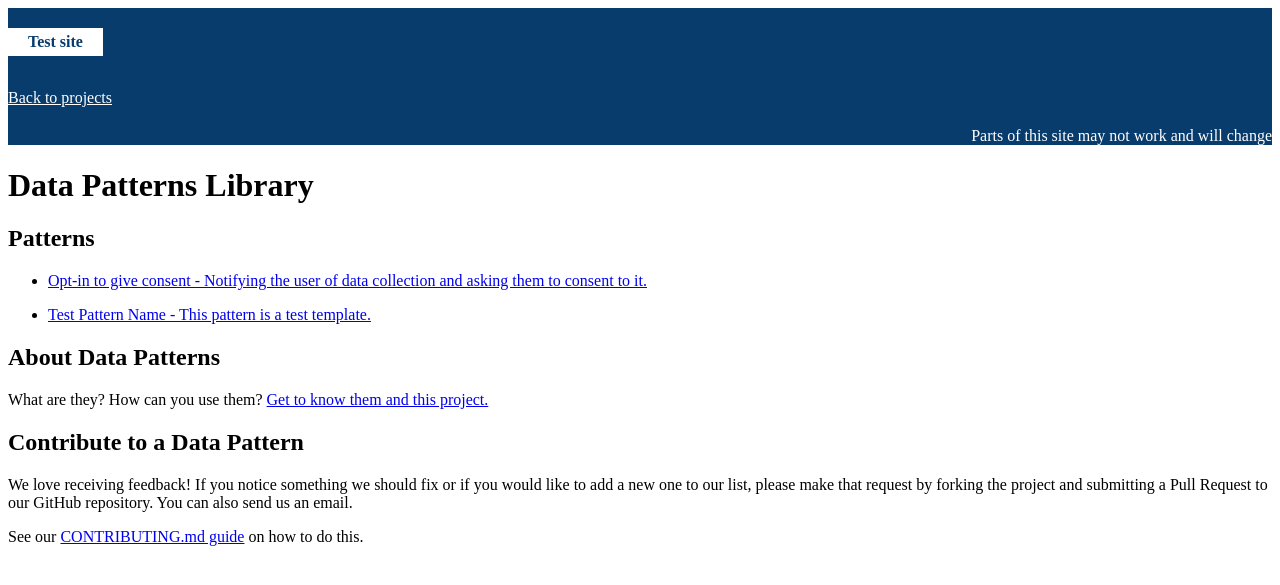
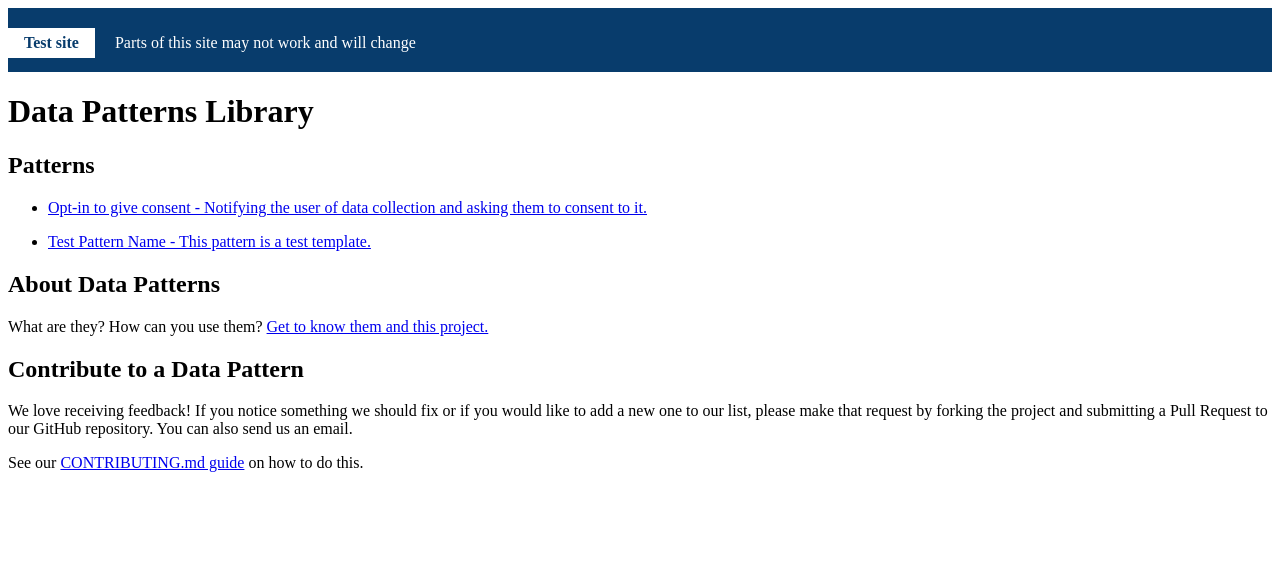
Before and after one commit to DTS-STN/Data-Patterns, a Jekyll site: the page built from index.md, in a window 1280 px wide. Shown: the top 585 px of the page. Built offline with Jekyll 4.4.1, drawn with Linux system fonts in a browser that asks for light colours; comment, search, counter and statistics services are not loaded.

Commit message:
updating banner to match SCLabs

```diff
--- a/_includes/customStyle.html
+++ b/_includes/customStyle.html
@@ -8,27 +8,20 @@
 #alpha-banner .tag {
     background-color: #FFF;
     color: #083C6C;
-    padding: 5px 20px;
+    padding: 6px 16px;
     margin-top: 20px;
     display: inline-block;
     font-size: 1em;
-}
-#alpha-banner .proj-link {
-    margin-top: 20px;
-    text-align: right;
-}
-#alpha-banner .proj-link a {
-    color: #FFF;
+    font-weight: 800;
 }
 #alpha-banner .warning {
-    margin: 20px 0;
+    margin: 20px 16px;
+    display: inline-block;
 }
-@media (min-width: 768px) {
+@media (max-width: 768px) {
     #alpha-banner .warning {
-        text-align: right;
-    }
-    #alpha-banner .proj-link {
-        text-align: left;
+        margin-left: 0;
+        margin-right: 0;
     }
 }
 
--- /dev/null
+++ b/_includes/testSiteBanner.html
@@ -0,0 +1,6 @@
+<section id="alpha-banner">
+    <div class="container">
+        <h2 class="tag">{{ alpha_tag }}</h2>
+        <p class="warning">{{ alpha_warning }}</p>
+    </div>
+</section>
--- a/_layouts/default.html
+++ b/_layouts/default.html
@@ -49,25 +49,8 @@
 
   </head>
   <body class="wb-prettify linenums all-pre">
-    <section id="alpha-banner">
-      <div class="container">
-        <div class="row">
-          <div class="col-xs-12 col-sm-3">
-            <div class="row">
-              <div class="col-xs-6 col-sm-12">
-                <h2 class="tag">{{ alpha_tag }}</h2>
-              </div>
-              <div class="col-xs-6 col-sm-12">
-                <p class="proj-link"><a href="#">{{ alpha_proj_link_text }}</a></p>
-              </div>
-            </div>
-          </div>
-          <div class="col-xs-12 col-sm-9">
-            <p class="warning">{{ alpha_warning }}</p>
-          </div>
-        </div>
-      </div>
-    </section>
+
+    {% include testSiteBanner.html %}
 
     {% include top.html %}
 
```
